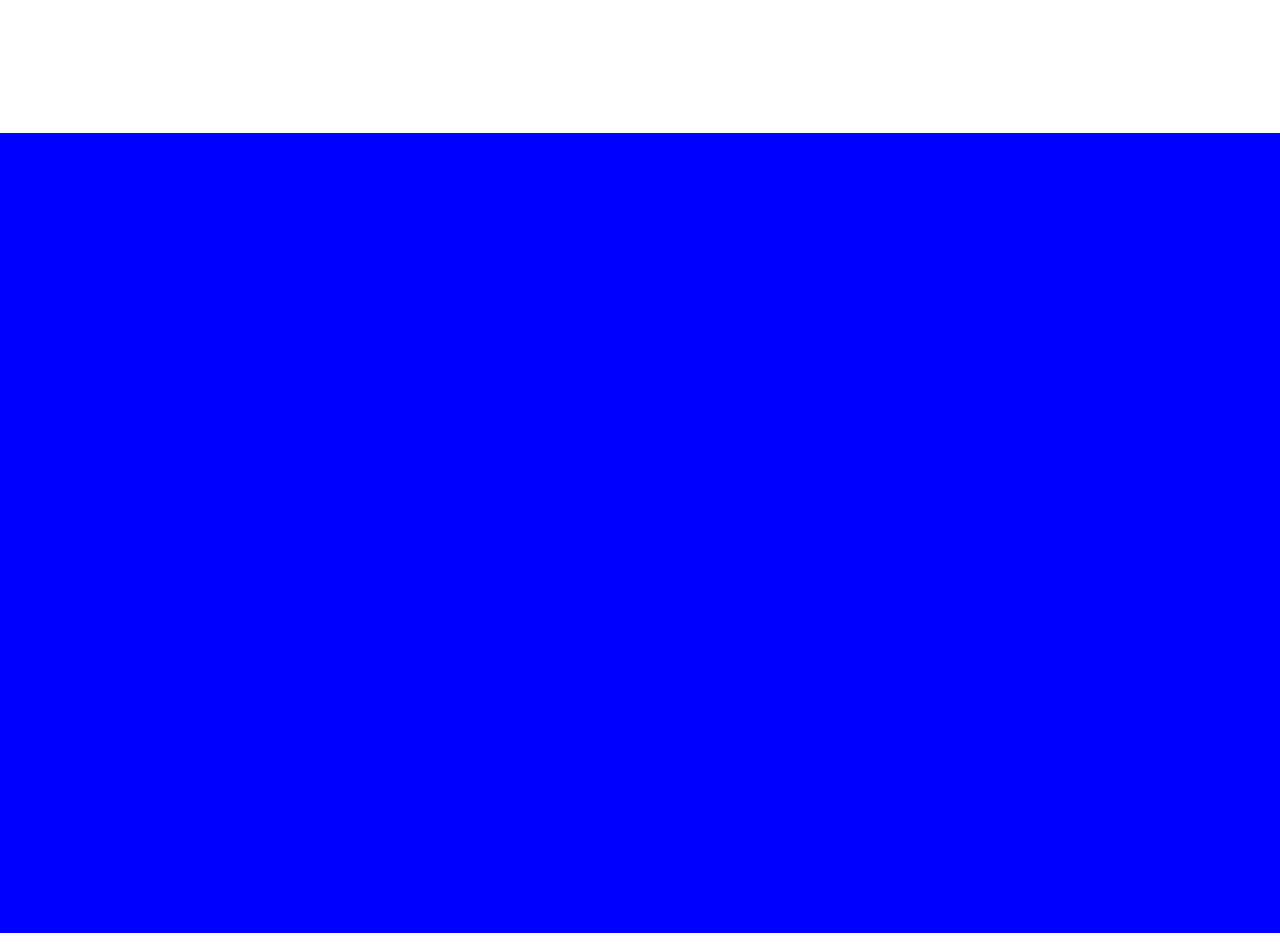
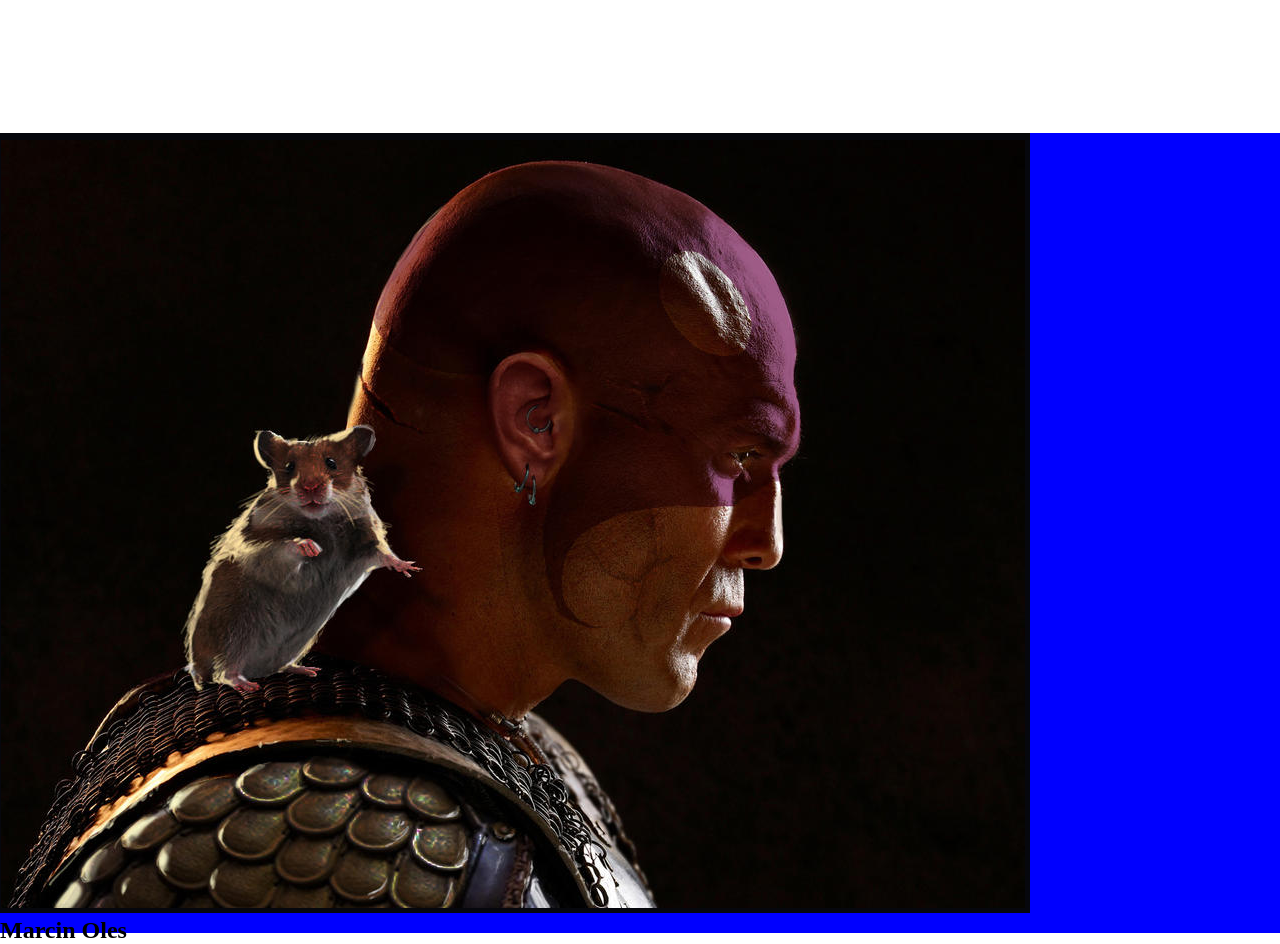
Before and after one commit to marcinoles87/mysite, a React (Create React App) app: page / in a window 1280 px wide. Shown: the part 3480-4424 px from the top of the page. Built offline with nearby package versions, Linux system fonts and the light colour scheme; a web font is replaced by a local one.

Commit message:
work with contact section

```diff
--- a/src/components/Contact.js
+++ b/src/components/Contact.js
@@ -2,10 +2,14 @@ import React from 'react'
 
 import './contact.scss'
 
+import contactImg from './img/minsc.png'
+
 function Contact() {
   return (
     <div className='contact-container'>
-
+        <img src={contactImg}></img>
+        <h2> Marcin Oles</h2>
+        <h3> </h3>
     </div>
   )
 }
```
